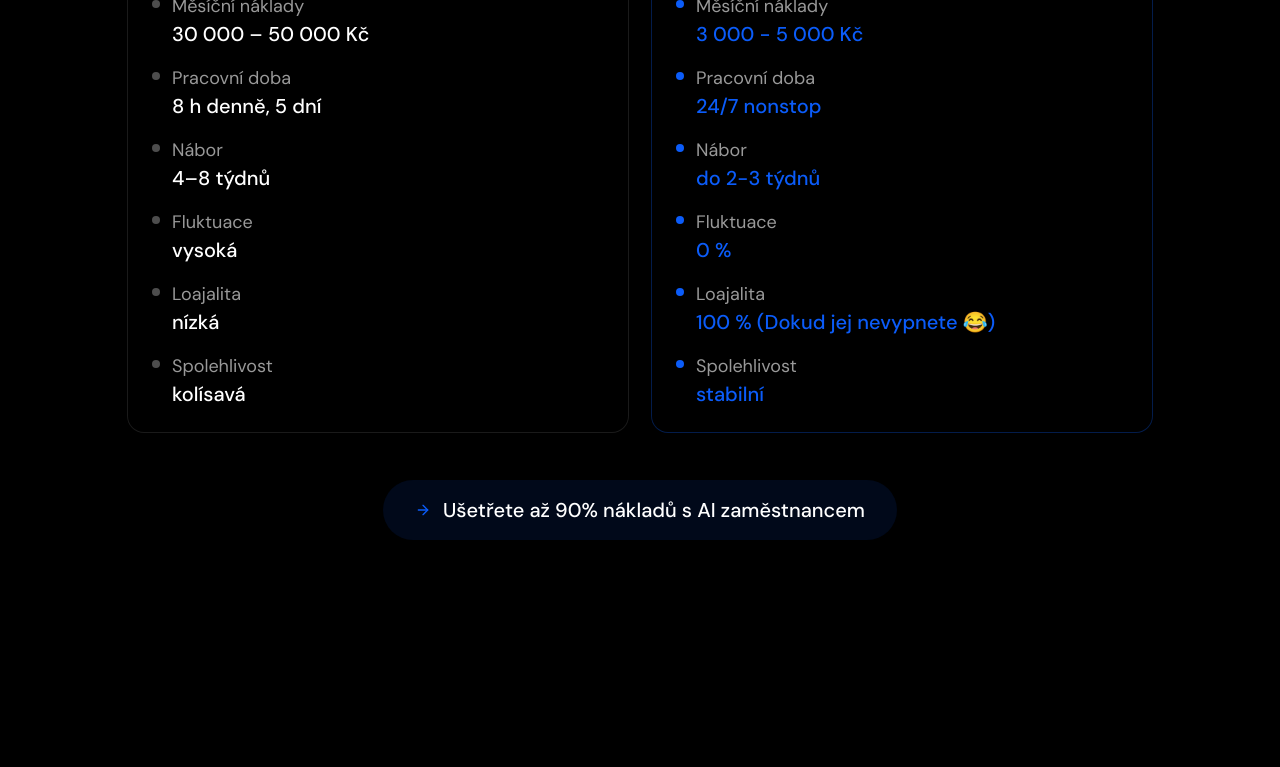
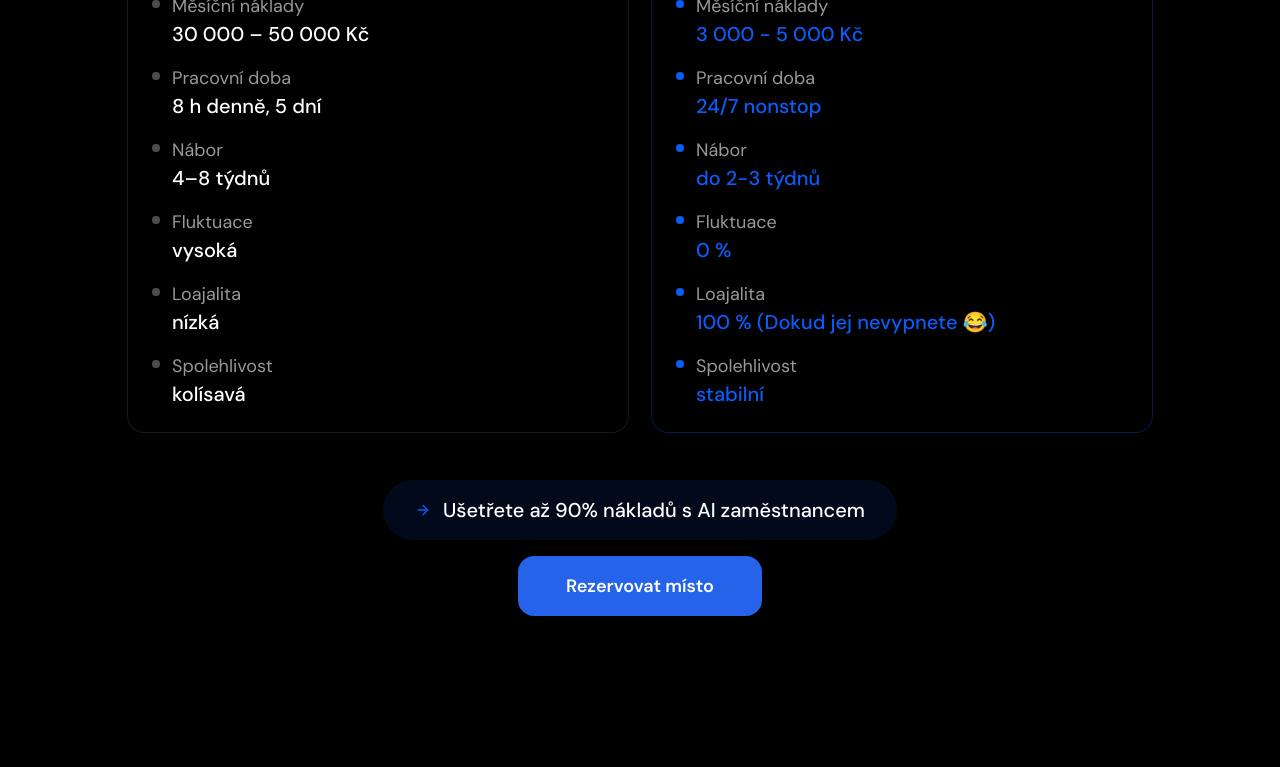
Before and after one commit to HonzaTheQube/qubelandingpage, a Next.js app: page / in a window 1280 px wide. Shown: the part 4414-5181 px from the top of the page. Built offline with nearby package versions, Linux system fonts and the light colour scheme; no server answers.

Commit message:
fix: remove duplicate CTA after references; add back CTA under comparison with tighter spacing

```diff
--- a/app/page.tsx
+++ b/app/page.tsx
@@ -26,7 +26,6 @@ export default function Home() {
       <ComparisonSection />
       <OfferSection />
       <ReferencesSection />
-      <SectionCta />
       <LecturersSection />
       <ScheduleSection />
       <PricingSection />
--- a/components/animated-comparison.tsx
+++ b/components/animated-comparison.tsx
@@ -102,6 +102,14 @@ export default function AnimatedComparison() {
           <ArrowRight className="text-primary mr-2 md:mr-3 flex-shrink-0" size={16} />
           <span className="text-base md:text-lg lg:text-xl font-medium">Ušetřete až 90% nákladů s AI zaměstnancem</span>
         </div>
+        <div className="mt-4">
+          <a
+            href="#cena"
+            className="inline-block bg-blue-600 hover:bg-blue-700 text-white text-base md:text-lg font-semibold px-8 md:px-12 py-3 md:py-4 rounded-xl transition-all duration-300 hover:scale-105 hover:shadow-[0_0_30px_rgba(59,130,246,0.5)] min-h-[44px] touch-manipulation"
+          >
+            Rezervovat místo
+          </a>
+        </div>
       </motion.div>
     </div>
   )
```
